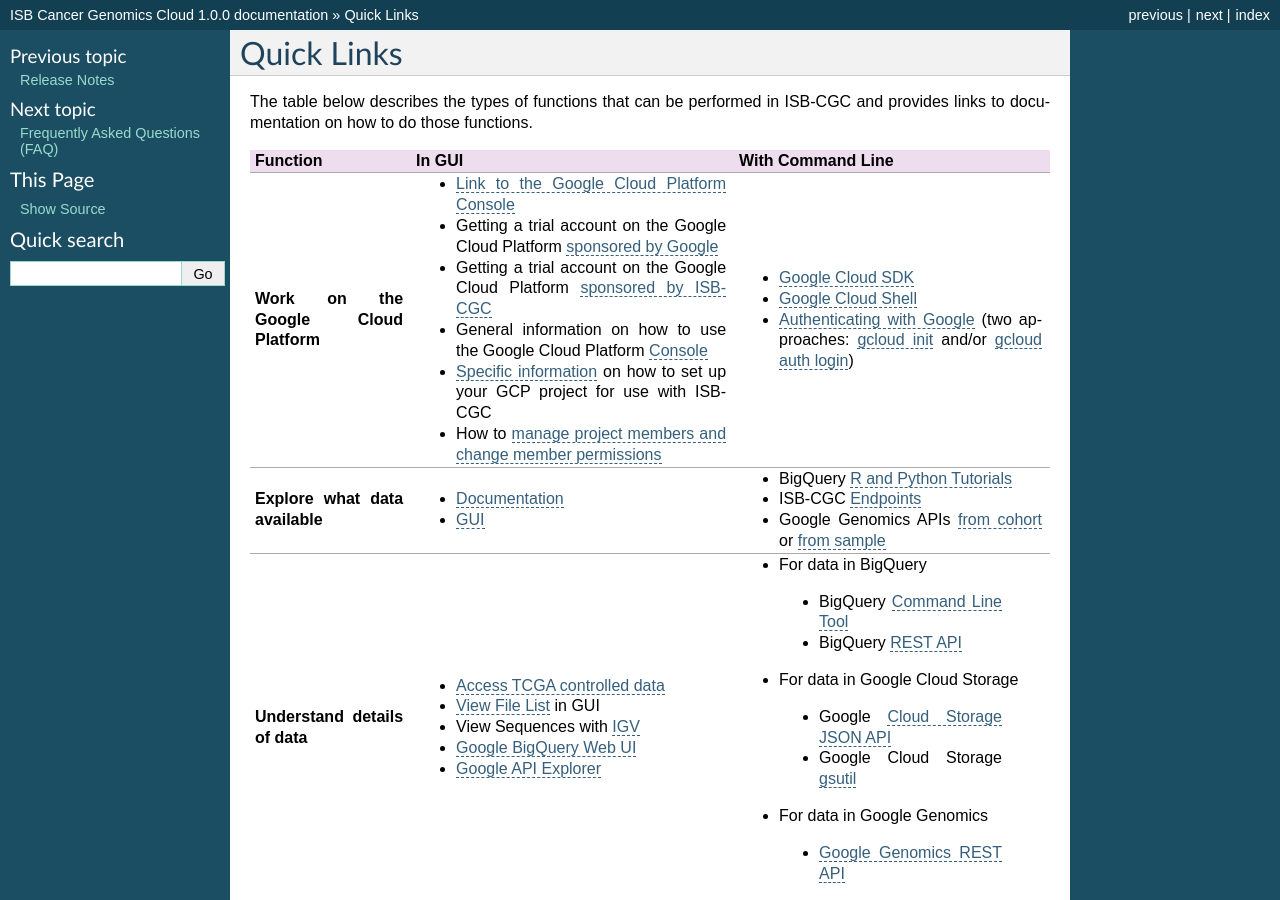
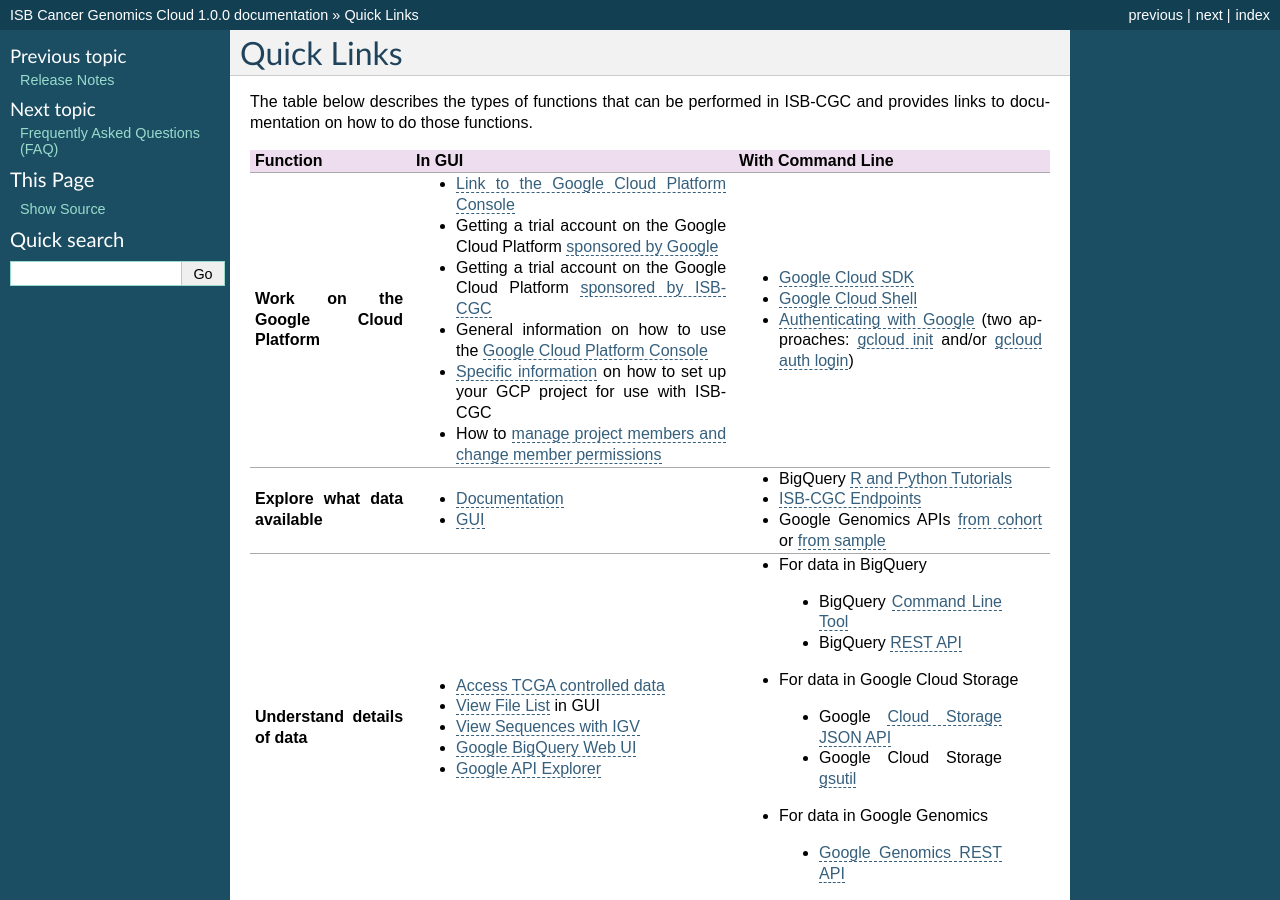
Before and after one commit to isb-cgc/readthedocs, a Sphinx documentation site: the page built from docs/source/sections/QuicklinksOneTable.rst, in a window 1280 px wide and 900 px high. Built offline with Sphinx 7.4.7, drawn with Linux system fonts in a browser that asks for light colours.

```diff
--- a/docs/source/sections/QuicklinksOneTable.rst
+++ b/docs/source/sections/QuicklinksOneTable.rst
@@ -10,17 +10,17 @@ The table below describes the types of functions that can be performed in ISB-CG
 |**Work on the Google Cloud Platform**  |- `Link to the Google Cloud Platform Console <https://console.cloud.google.com/>`_                                                                                                                                                                                                           |- `Google Cloud SDK <https://cloud.google.com/sdk/>`_                                                                                                                                                                                                                                            |
 |                                       |- Getting a trial account on the Google Cloud Platform `sponsored by Google <https://console.developers.google.com/billing/freetrial>`_                                                                                                                                                      |- `Google Cloud Shell <https://cloud.google.com/shell/docs/>`_                                                                                                                                                                                                                                   |
 |                                       |- Getting a trial account on the Google Cloud Platform `sponsored by ISB-CGC <Support.html#request-gcp>`_                                                                                                                                                                                    |- `Authenticating with Google <gcp-info/gcp-info2/Setup.html#authenticateGoogle>`_ (two approaches: `gcloud init <https://cloud.google.com/sdk/gcloud/reference/init>`_ and/or `gcloud auth login <https://cloud.google.com/sdk/gcloud/reference/auth/login>`_)                                  |
-|                                       |- General information on how to use the Google Cloud Platform `Console <https://support.google.com/cloud/?hl=en#topic=3340599>`_                                                                                                                                                             |                                                                                                                                                                                                                                                                                                 |
+|                                       |- General information on how to use the `Google Cloud Platform Console <https://support.google.com/cloud/?hl=en#topic=3340599>`_                                                                                                                                                             |                                                                                                                                                                                                                                                                                                 |
 |                                       |- `Specific information <gcp-info/gcp-info2/Setup.html>`_ on how to set up your GCP project for use with ISB-CGC                                                                                                                                                                             |                                                                                                                                                                                                                                                                                                 |
 |                                       |- How to `manage project members and change member permissions <https://support.google.com/cloud/answer/6158846>`_                                                                                                                                                                           |                                                                                                                                                                                                                                                                                                 |
 +---------------------------------------+---------------------------------------------------------------------------------------------------------------------------------------------------------------------------------------------------------------------------------------------------------------------------------------------+-------------------------------------------------------------------------------------------------------------------------------------------------------------------------------------------------------------------------------------------------------------------------------------------------+
 |**Explore what data available**        |- `Documentation <Hosted-Data.html>`_                                                                                                                                                                                                                                                        |- BigQuery `R and Python Tutorials <progapi/Tutorials.html>`_                                                                                                                                                                                                                                    |
-|                                       |- `GUI <webapp/Saved-Cohorts.html>`_                                                                                                                                                                                                                                                         |- ISB-CGC `Endpoints <progapi/Programmatic-API.html>`_                                                                                                                                                                                                                                           |
+|                                       |- `GUI <webapp/Saved-Cohorts.html>`_                                                                                                                                                                                                                                                         |- `ISB-CGC Endpoints <progapi/Programmatic-API.html>`_                                                                                                                                                                                                                                           |
 |                                       |                                                                                                                                                                                                                                                                                             |- Google Genomics APIs `from cohort <progapi/progapi2/google_genomics_from_cohort.html>`_ or `from sample <progapi/progapi2/google_genomics_from_sample.html>`_                                                                                                                                  |
 +---------------------------------------+---------------------------------------------------------------------------------------------------------------------------------------------------------------------------------------------------------------------------------------------------------------------------------------------+-------------------------------------------------------------------------------------------------------------------------------------------------------------------------------------------------------------------------------------------------------------------------------------------------+
 |**Understand details of data**         |- `Access TCGA controlled data <webapp/Gaining-Access-To-TCGA-Contolled-Access-Data.html>`_                                                                                                                                                                                                  |- For data in BigQuery                                                                                                                                                                                                                                                                           |
 |                                       |- `View File List <webapp/Saved-Cohorts.html#ViewFileList>`_ in GUI                                                                                                                                                                                                                          | - BigQuery `Command Line Tool <https://cloud.google.com/bigquery/bq-command-line-tool-quickstart>`_                                                                                                                                                                                             |
-|                                       |- View Sequences with `IGV <webapp/IGV-Browser.html>`_                                                                                                                                                                                                                                       | - BigQuery `REST API <https://cloud.google.com/bigquery/bigquery-api-quickstart>`_                                                                                                                                                                                                              |
+|                                       |- `View Sequences with IGV <webapp/IGV-Browser.html>`_                                                                                                                                                                                                                                       | - BigQuery `REST API <https://cloud.google.com/bigquery/bigquery-api-quickstart>`_                                                                                                                                                                                                              |
 |                                       |- `Google BigQuery Web UI <progapi/bigqueryGUI/WalkthroughOfGoogleBigQuery.html>`_                                                                                                                                                                                                           |- For data in Google Cloud Storage                                                                                                                                                                                                                                                               |
 |                                       |- `Google API Explorer <https://apis-explorer.appspot.com/apis-explorer/?base=https://api-dot-isb-cgc.appspot.com/_ah/api#p/>`_                                                                                                                                                              | - Google `Cloud Storage JSON API <https://cloud.google.com/storage/docs/json_api/>`_                                                                                                                                                                                                            |
 |                                       |                                                                                                                                                                                                                                                                                             | - Google Cloud Storage `gsutil <https://cloud.google.com/storage/docs/gsutil>`_                                                                                                                                                                                                                 |
```
